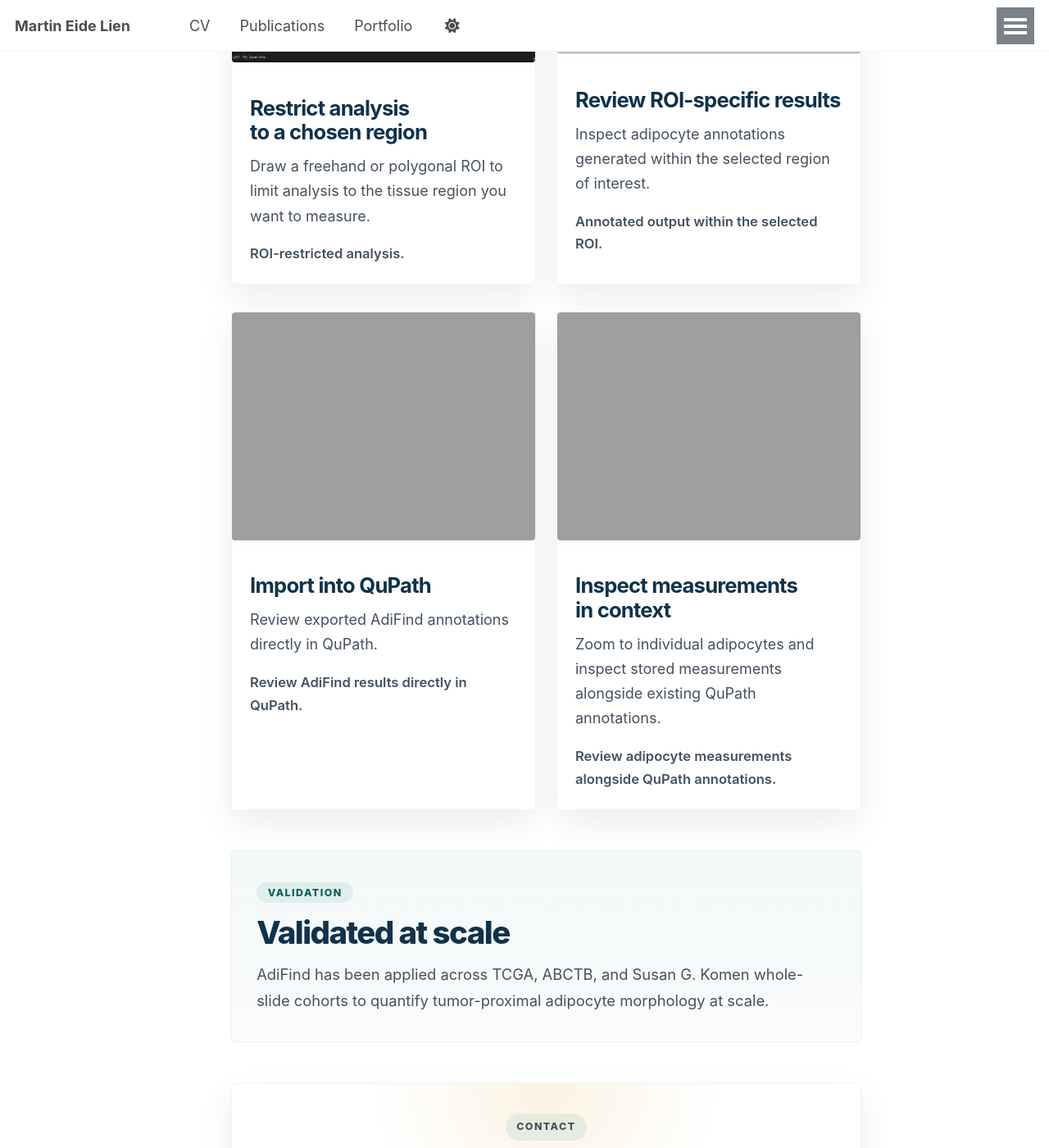
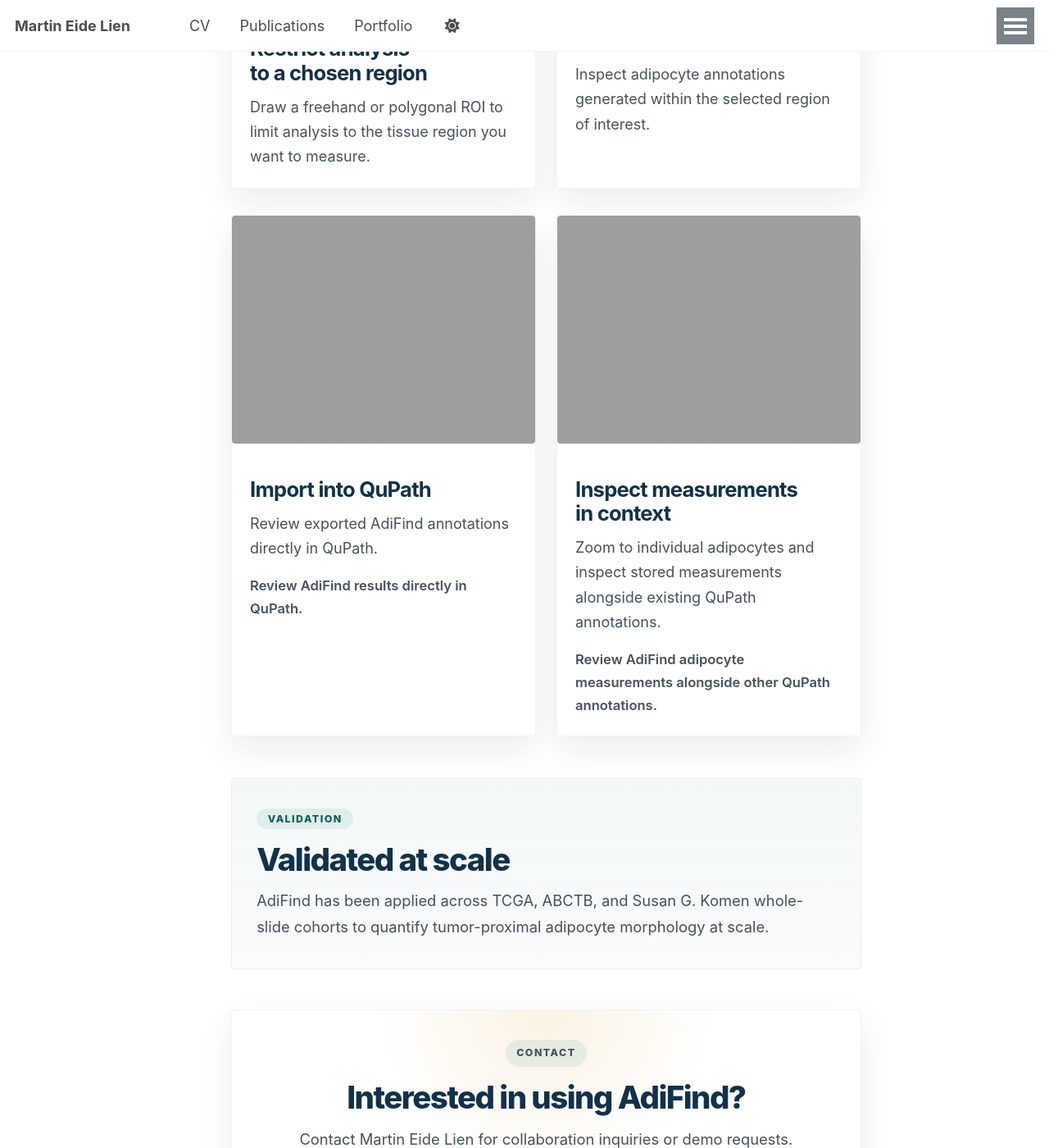
Before and after one commit to meidelien/meidelien.github.io, a Jekyll site: the page built from _portfolio/adifind.md, in a window 1280 px wide and 1400 px high, scrolled down 6209 px. Shown: the whole window at 82% size. Built offline with Jekyll 4.4.1, drawn with Linux system fonts in a browser that asks for light colours; a script that is not in the unit is left out; some of the changed text lies outside the part shown.

Commit message:
Update adifind2.yml

```diff
--- a/_data/adifind2.yml
+++ b/_data/adifind2.yml
@@ -87,20 +87,20 @@
     secondary_description: "AdiFind is also accessible through a command-line interface, making it suitable for batch processing, scripted execution, and integration into existing computational pathology workflows."
     image_path: "/images/adifind/paper_adifind_GUI.png"
     image_alt: "Screenshot of the AdiFind desktop interface."
-    caption: "Desktop interface for configuring and running analysis."
+
 
   roi_demo:
     - title: "Restrict analysis to a chosen region"
       description: "Draw a freehand or polygonal ROI to limit analysis to the tissue region you want to measure."
       image_path: "/images/adifind/paper_ROI_frehand.png"
       image_alt: "Freehand ROI selection before annotations are applied."
-      caption: "ROI-restricted analysis."
+
 
     - title: "Review ROI-specific results"
       description: "Inspect adipocyte annotations generated within the selected region of interest."
       image_path: "/images/adifind/paper_ROI_frehand_annotated.png"
       image_alt: "Annotated ROI view showing the generated analysis output."
-      caption: "Annotated output within the selected ROI."
+
 
   qupath_demo:
     - title: "Import into QuPath"
@@ -113,7 +113,7 @@
       description: "Zoom to individual adipocytes and inspect stored measurements alongside existing QuPath annotations."
       image_path: "/images/adifind/AdiFind_QuPath_demo_zoomed_in.png"
       image_alt: "Zoomed QuPath view showing individual AdiFind adipocyte annotations."
-      caption: "Review adipocyte measurements alongside QuPath annotations."
+      caption: "Review AdiFind adipocyte measurements alongside other QuPath annotations."
 
 validation:
   title: "Validated at scale"
```
